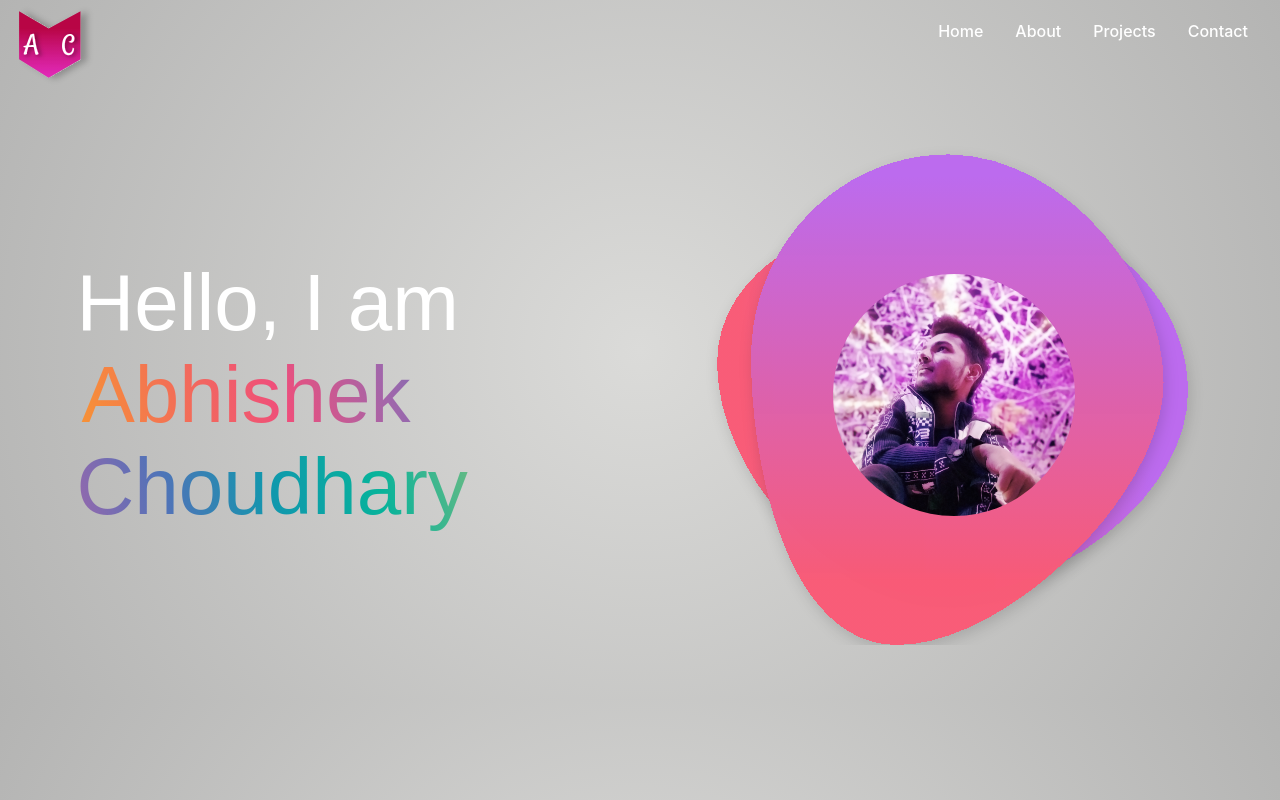
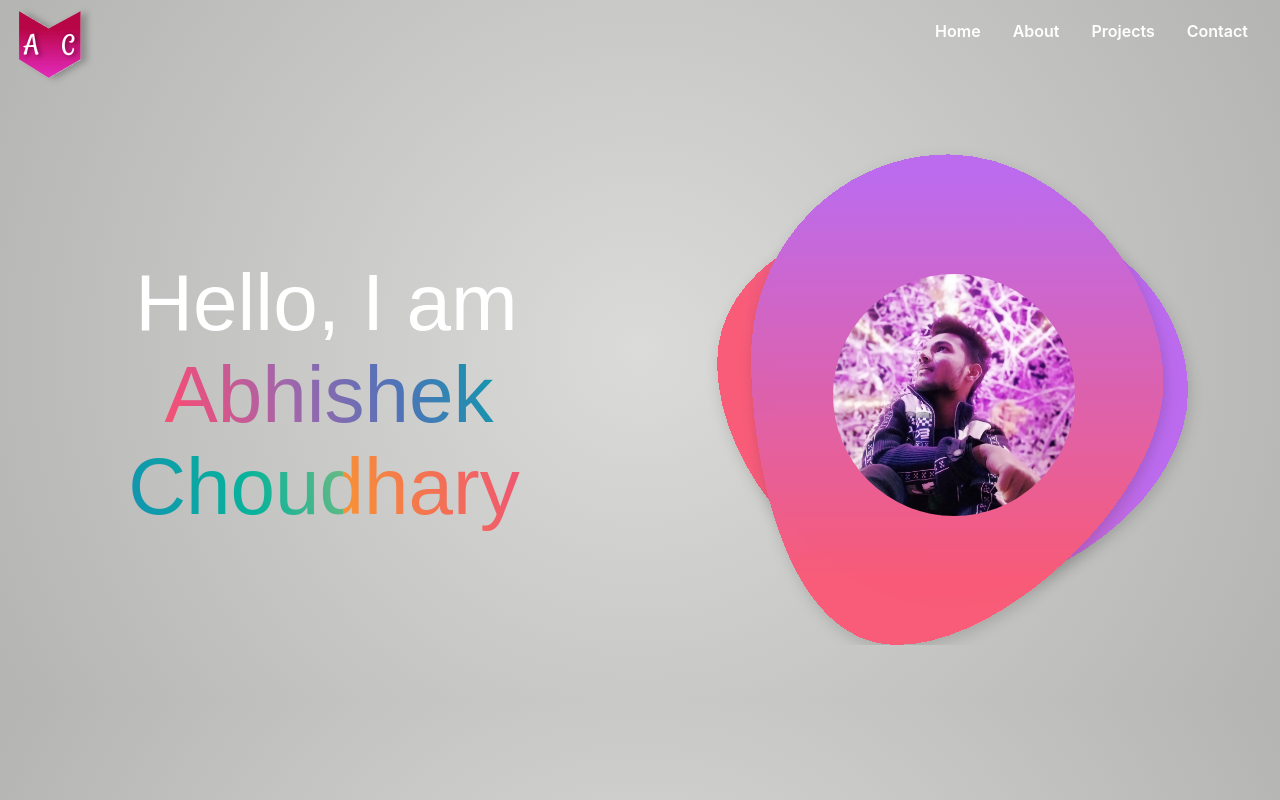
Before and after one commit to dazzlerabhi30800/portfolio-website, a React (Create React App) app: page / in a window 1280 px wide. Built offline with nearby package versions, Linux system fonts and the light colour scheme.

Commit message:
fix main text and profile img

```diff
--- a/src/Components/FirstSection.jsx
+++ b/src/Components/FirstSection.jsx
@@ -13,7 +13,7 @@ function FirstSection() {
             imageRef.current = gsap.timeline()
                 .fromTo('.avatar--img', { opacity: 0, x: 1000 }, { opacity: 1, x: 0, duration: 3, ease: "elastic" }, "<");
             profileRef.current = gsap.timeline()
-                .fromTo('.avatar--img img', { opacity: 0, y: -500 }, { opacity: 1, y: 0, duration: 2, delay: .5 });
+                .fromTo('.avatar--img img', { opacity: 0, y: -500 }, { opacity: 1, y: 0, duration: 1, delay: .5 });
         })
 
 
--- a/src/Components/Style.css
+++ b/src/Components/Style.css
@@ -4,6 +4,7 @@ body {
 
 :root {
     --font-Newake: 'Newake', sans-serif;
+    --background-position: 10vw;
 }
 
 header {
@@ -34,7 +35,7 @@ nav>ul {
 
 nav>ul>li>a {
     text-decoration: none;
-    font-weight: 500;
+    font-weight: 600;
     color: white;
     position: relative;
     transition: all .3s cubic-bezier(0.39, 0.575, 0.565, 1);
@@ -63,11 +64,12 @@ nav>ul>li>a:hover::after {
 /* FIRST SECTION  */
 .first--section {
     display: flex;
+    flex-direction: column;
     gap: 1rem;
     align-items: center;
     padding: 1rem;
-    justify-content: space-around;
-    height: 600px;
+    justify-content: center;
+    height: 800px;
     margin: 5px;
 }
 
@@ -76,10 +78,10 @@ nav>ul>li>a:hover::after {
     font-family: var(--font-Newake);
     color: white;
     width: 500px;
+    text-align: center;
 }
 
 .name {
-    /* background: linear-gradient(to left, #f06464 50%, #e03d73 50%); */
     background: linear-gradient(75deg, #f79533, #f37055, #ef4e7b, #a166ab, #5073b8, #1098ad, #07b39b, #6fba82);
     padding: 5px;
     -webkit-background-clip: text;
@@ -88,10 +90,11 @@ nav>ul>li>a:hover::after {
     -text-fill-color: transparent;
     transition: all .5s linear;
     cursor: pointer;
+    background-position: calc(var(--background-position) * 10);
 }
 
 .name:hover {
-    animation: slideBg 5s linear infinite alternate;
+    animation: slideBg 5s linear;
 }
 
 .avatar--img {
@@ -127,20 +130,44 @@ nav>ul>li>a:hover::after {
 }
 
 @keyframes slideBg {
-    25% {
-        background-position: 10vw;
+    10% {
+        background-position: var(--background-position);
+    }
+
+    20% {
+        background-position: calc(var(--background-position) * 2);
+    }
+
+    30% {
+        background-position: calc(var(--background-position) * 3);
+    }
+
+    40% {
+        background-position: calc(var(--background-position) * 4);
     }
 
     50% {
-        background-position: 20vw;
+        background-position: calc(var(--background-position) * 5);
     }
 
-    75% {
-        background-position: 30vw;
+    60% {
+        background-position: calc(var(--background-position) * 6);
+    }
+
+    70% {
+        background-position: calc(var(--background-position) * 7);
+    }
+
+    80% {
+        background-position: calc(var(--background-position) * 8);
+    }
+
+    90% {
+        background-position: calc(var(--background-position) * 9);
     }
 
     100% {
-        background-position: 20vw;
+        background-position: calc(var(--background-position) * 10);
     }
 }
 
@@ -156,3 +183,16 @@ nav>ul>li>a:hover::after {
         cursor: pointer;
     }
 }
+
+
+@media Screen and (min-width: 950px) {
+    .first--section {
+        flex-direction: row;
+        height: 600px;
+        justify-content: space-around;
+    }
+
+    .text--section {
+        margin: 0;
+    }
+}
```
